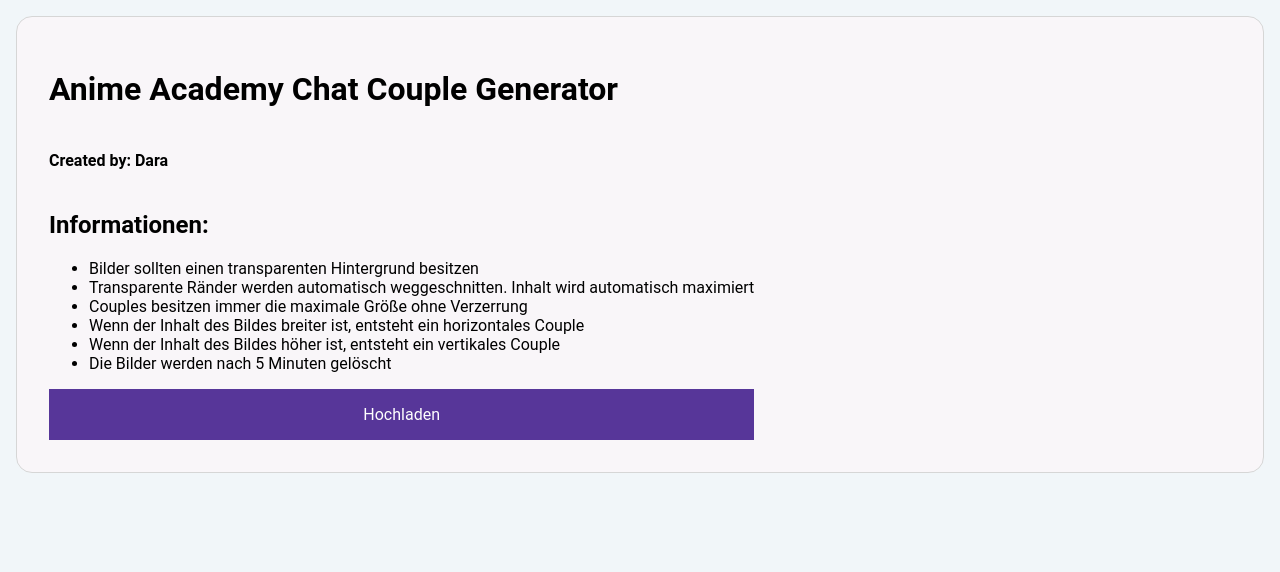
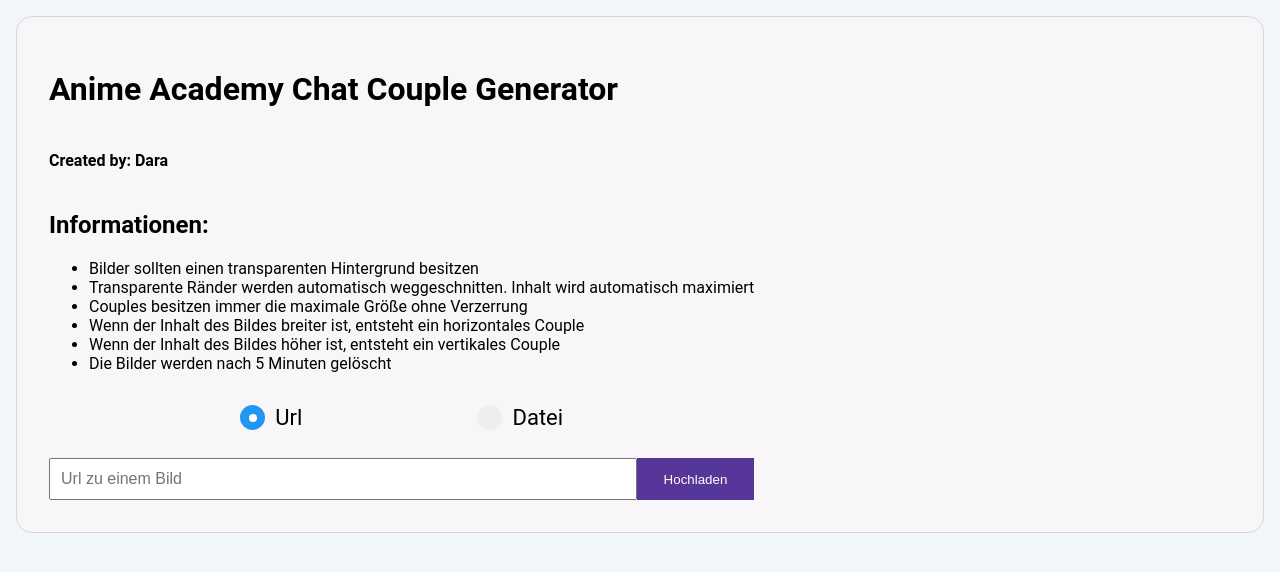
Before and after one commit to BlauesMonster/AACCG-Frontend, an Angular app: page / in a window 1280 px wide. Shown: the top 572 px of the page. Built offline with nearby package versions, Linux system fonts and the light colour scheme.

Commit message:
Use Image Url

```diff
--- /dev/null
+++ b/src/app/couple/CoupleInfo.ts
@@ -0,0 +1,4 @@
+export interface CoupleInfo {
+  imageUrl: string;
+  fileContent: string;
+}
--- a/src/app/couple/couple-generator/couple-generator.component.html
+++ b/src/app/couple/couple-generator/couple-generator.component.html
@@ -19,13 +19,33 @@
             <li>Die Bilder werden nach 5 Minuten gelöscht</li>
           </ul>
         </div>
-        <div>
-          <form [formGroup]="formGroup">
+        <div class="radio-container">
+          <label class="container">Url
+            <input type="radio" checked="checked" (click)="selectOption('url')" name="radio">
+            <span class="checkmark"></span>
+          </label>
+          <label class="container">Datei
+            <input type="radio" (click)="selectOption('file')" name="radio">
+            <span class="checkmark"></span>
+          </label>
+        </div>
+        <div *ngIf="option === 'file'">
+          <form [formGroup]="formGroupFile">
             <label for="file" class="ac-upload-label">
               Hochladen
             </label>
             <input id="file" type="file" name="fg" formControlName="file" class="col-0"
               (change)="onFileChange($event)" />
+          </form>
+        </div>
+        <div *ngIf="option === 'url'">
+          <form [formGroup]="formGroupUrl" class="flex-horizontal-wrap col-12">
+            <div class="flex-horizontal-wrap col-10">
+              <input class="ac-input" type="text" formControlName="imageUrl" placeholder="Url zu einem Bild" />
+            </div>
+            <div class="flex-horizontal-wrap col-2">
+              <button class="ac-button" (click)="uploadImage()">Hochladen</button>
+            </div>
           </form>
         </div>
         <div *ngIf="loadingIsActive" class="loader"></div>
--- a/src/app/couple/couple-generator/couple-generator.component.scss
+++ b/src/app/couple/couple-generator/couple-generator.component.scss
@@ -27,6 +27,43 @@
   width: 0em;
 }
 
+.col-1 {
+  width: 8.33%;
+}
+.col-2 {
+  width: 16.66%;
+}
+.col-3 {
+  width: 25%;
+}
+.col-4 {
+  width: 33.33%;
+}
+.col-5 {
+  width: 41.66%;
+}
+.col-6 {
+  width: 50%;
+}
+.col-7 {
+  width: 58.33%;
+}
+.col-8 {
+  width: 66.66%;
+}
+.col-9 {
+  width: 75%;
+}
+.col-10 {
+  width: 83.33%;
+}
+.col-11 {
+  width: 91.66%;
+}
+.col-12 {
+  width: 100%;
+}
+
 .ac-upload-label {
   display: inline-block;
   text-align: center;
@@ -35,6 +72,13 @@
   width: 100%;
   padding-top: 1em;
   padding-bottom: 1em;
+}
+
+.ac-button {
+  background-color: #573699;
+  color: #fefefe;
+  border: 0.1em solid #573699;
+  width: 100%;
 }
 
 .box {
@@ -56,7 +100,6 @@
   margin: auto;
   margin-top: 3em;
   -webkit-animation: spin 2s linear infinite;
-
 }
 
 /* Safari */
@@ -79,3 +122,81 @@
     transform: rotate(360deg);
   }
 }
+
+/* The container */
+.container {
+  display: block;
+  position: relative;
+  padding-left: 35px;
+  margin-bottom: 12px;
+  cursor: pointer;
+  font-size: 22px;
+  -webkit-user-select: none;
+  -moz-user-select: none;
+  -ms-user-select: none;
+  user-select: none;
+}
+
+/* Hide the browser's default radio button */
+.container input {
+  position: absolute;
+  opacity: 0;
+  cursor: pointer;
+}
+
+/* Create a custom radio button */
+.checkmark {
+  position: absolute;
+  top: 0;
+  left: 0;
+  height: 25px;
+  width: 25px;
+  background-color: #eee;
+  border-radius: 50%;
+}
+
+/* On mouse-over, add a grey background color */
+.container:hover input ~ .checkmark {
+  background-color: #ccc;
+}
+
+/* When the radio button is checked, add a blue background */
+.container input:checked ~ .checkmark {
+  background-color: #2196f3;
+}
+
+/* Create the indicator (the dot/circle - hidden when not checked) */
+.checkmark:after {
+  content: "";
+  position: absolute;
+  display: none;
+}
+
+/* Show the indicator (dot/circle) when checked */
+.container input:checked ~ .checkmark:after {
+  display: block;
+}
+
+/* Style the indicator (dot/circle) */
+.container .checkmark:after {
+  top: 9px;
+  left: 9px;
+  width: 8px;
+  height: 8px;
+  border-radius: 50%;
+  background: white;
+}
+
+.radio-container {
+  display: flex;
+  padding: 1em;
+  place-content: space-evenly;
+}
+
+.ac-input {
+  width: 100%;
+  padding: 10px;
+  font-size: 16px;
+  outline: 0;
+  color: black;
+}
--- a/src/app/couple/couple-generator/couple-generator.component.ts
+++ b/src/app/couple/couple-generator/couple-generator.component.ts
@@ -2,6 +2,7 @@ import { Component, OnInit } from "@angular/core";
 import { FormBuilder, Validators } from "@angular/forms";
 import { HttpClient } from "@angular/common/http";
 import { environment } from "src/environments/environment";
+import { CoupleInfo } from "../CoupleInfo";
 
 @Component({
   selector: "app-couple-generator",
@@ -16,30 +17,40 @@ export class CoupleGeneratorComponent {
 
   constructor(private fb: FormBuilder, private httpClient: HttpClient) {}
 
-  formGroup = this.fb.group({
+  formGroupFile = this.fb.group({
     file: [null, [Validators.required]],
   });
+
+  formGroupUrl = this.fb.group({
+    imageUrl: [null, [Validators.required]],
+  });
+
+  option: string = "url";
+
+  selectOption(option: string) {
+    this.formGroupFile.reset();
+    this.formGroupUrl.reset();
+    this.option = option;
+  }
 
   onFileChange(event) {
     const file: File = event.target.files[0];
 
-    if (!this.formGroup.invalid) {
+    if (!this.formGroupFile.invalid) {
       const reader = new FileReader();
       reader.readAsDataURL(file);
       reader.onload = () => {
         this.resultIsActive = false;
         this.loadingIsActive = true;
-        this.uploadImage(file.name, reader.result);
-        this.formGroup.reset();
+        this.uploadFile(reader.result as string);
+        this.formGroupFile.reset();
       };
     }
   }
-  uploadImage(fileName: string, fileContent: string | ArrayBuffer) {
+  uploadFile(fileContent: string) {
+    let coupleInfo: CoupleInfo = { fileContent: fileContent, imageUrl: null };
     this.httpClient
-      .post<string[]>(`${this.baseAddress}/image`, {
-        name: fileName,
-        content: fileContent,
-      })
+      .post<string[]>(`${this.baseAddress}/couples`, coupleInfo)
       .subscribe((res) => {
         console.log(res);
         this.avatarUrls = res;
@@ -47,4 +58,22 @@ export class CoupleGeneratorComponent {
         this.resultIsActive = true;
       });
   }
+  uploadImage(): void {
+    let coupleInfo: CoupleInfo = {
+      fileContent: null,
+      imageUrl: this.formGroupUrl.get("imageUrl").value,
+    };
+    this.resultIsActive = false;
+    this.loadingIsActive = true;
+    this.httpClient
+      .post<string[]>(`${this.baseAddress}/couples`, coupleInfo)
+      .subscribe((res) => {
+        console.log(res);
+        this.avatarUrls = res;
+        this.loadingIsActive = false;
+        this.resultIsActive = true;
+      });
+
+    this.formGroupUrl.reset();
+  }
 }
```
